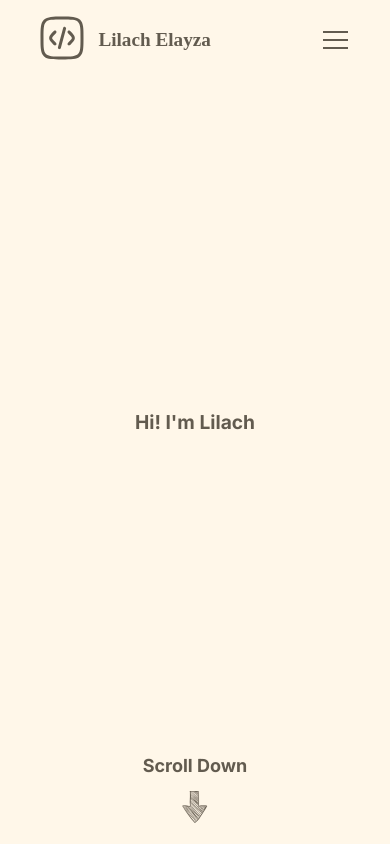
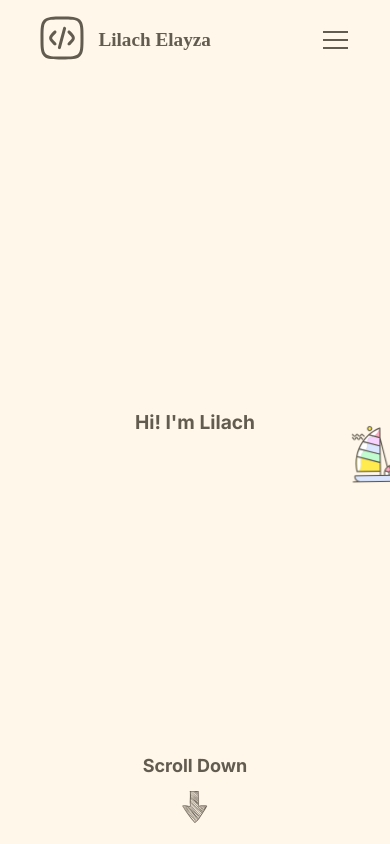
Before and after one commit to Lulzies87/portfolio, a React (Vite) app in the folder app/: page / in a window 390 px wide. Shown: the top 844 px of the page. Built offline with nearby package versions, Linux system fonts and the light colour scheme; a web font is replaced by a local one.

Commit message:
add sailboat animation to cover

```diff
--- a/app/src/components/Cover/Cover.module.scss
+++ b/app/src/components/Cover/Cover.module.scss
@@ -1,5 +1,12 @@
 .coverContainer {
     height: 100vh;
+
+    &__sailboat {
+        position: absolute;
+        top: 50%;
+        left: 100%;
+        transform: translateY(-120%);
+    }
 }
 
 .positioningContainer {
--- a/app/src/components/Cover/Cover.tsx
+++ b/app/src/components/Cover/Cover.tsx
@@ -8,10 +8,13 @@ gsap.registerPlugin(ScrollTrigger);
 export default function Cover() {
   const titleRef = useRef<HTMLHeadingElement>(null);
   const scrollRef = useRef<HTMLDivElement>(null);
+  const sailboatRef = useRef<HTMLImageElement>(null);
 
   useLayoutEffect(() => {
+    if (!scrollRef.current || !sailboatRef.current)
+      throw new Error("Couldn't find scroll/sailboat reference.");
+
     const tl = gsap.timeline({});
-    let scrollAnimation: GSAPAnimation;
 
     tl.from(titleRef.current, {
       x: "-100%",
@@ -19,10 +22,8 @@ export default function Cover() {
       duration: 1.6,
       ease: "power4",
       immediateRender: false,
-    });
-
-    if (scrollRef.current) {
-      tl.fromTo(
+    })
+      .fromTo(
         scrollRef.current.children,
         {
           opacity: 0,
@@ -31,15 +32,30 @@ export default function Cover() {
         {
           opacity: 1,
         }
-      ).to(scrollRef.current.children, {
+      )
+      .to(scrollRef.current.children, {
         duration: 0.3,
         y: -8,
         stagger: 0.1,
         yoyo: true,
         repeat: -1,
+      })
+      .to(sailboatRef.current, {
+        x: `-${window.innerWidth + sailboatRef.current.offsetWidth}px`,
+        duration: `${window.innerWidth / 10}`,
+        ease: "linear",
+        repeat: -1,
       });
 
-      scrollAnimation = gsap.to(scrollRef.current, {
+    const rockingAnimation = gsap.to(sailboatRef.current, {
+      rotation: 3,
+      yoyo: true,
+      repeat: -1,
+      duration: 1,
+      keyframes: [{ rotation: -3 }, { rotation: 3 }],
+    });
+
+    const scrollAnimation = gsap.to(scrollRef.current, {
       scrollTrigger: {
         trigger: scrollRef.current,
         toggleActions: "play none none reverse",
@@ -47,10 +63,10 @@ export default function Cover() {
       },
       opacity: 0,
     });
-    }
     return () => {
       tl.revert();
       scrollAnimation.revert();
+      rockingAnimation.revert();
     };
   });
 
@@ -70,6 +86,13 @@ export default function Cover() {
           alt="down-arrow"
         />
       </div>
+
+      <img
+        ref={sailboatRef}
+        className={styles.coverContainer__sailboat}
+        src="/images/icons/boat.svg"
+        alt="sailboat-svg"
+      />
     </div>
   );
 }
```
Also changed, not shown: app/public/images/icons/boat.svg (added). Lines whose indentation alone changed are shown as unchanged.
